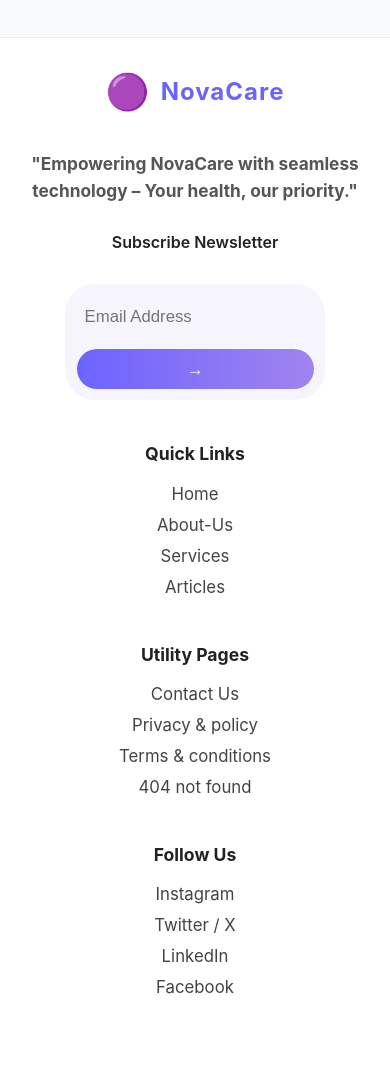
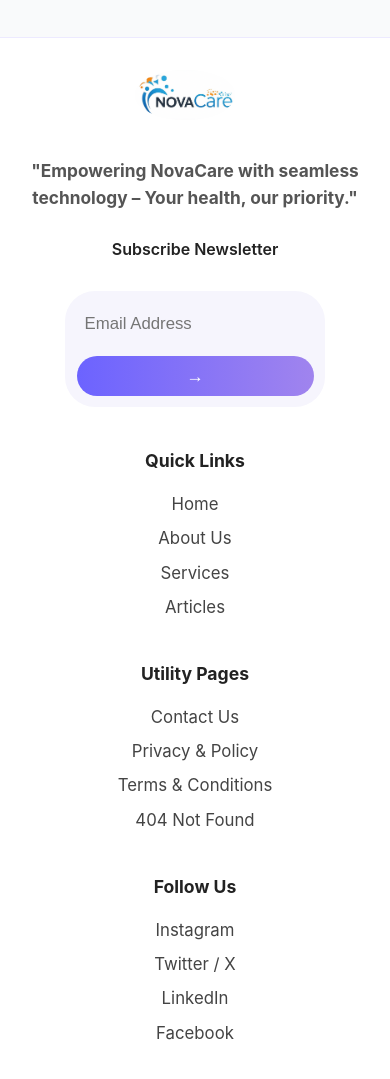
Before and after one commit to jyoti602/hospital-management-system, a React (Create React App) app: page / in a window 390 px wide. Shown: the part 3866-4945 px from the top of the page. Before the commit the page ends 4905 px from the top, so only its background shows below. Built offline with nearby package versions, Linux system fonts and the light colour scheme; no server answers.

Commit message:
fotter section responsive

```diff
--- a/src/pages/Home/TestimonialsSection.css
+++ b/src/pages/Home/TestimonialsSection.css
@@ -40,6 +40,7 @@
   flex-direction: column;
   align-items: center;
   transition: box-shadow 0.2s, transform 0.2s;
+
 }
 
 .testimonial-card:hover {
@@ -111,7 +112,7 @@
 /* Responsive Styles */
 @media (max-width: 900px) {
   .testimonials-cards-row {
-    gap: 1.5rem;
+    gap: 10px;
     align-items: center;
   }
 
--- a/src/parts/Footer/Footer.css
+++ b/src/parts/Footer/Footer.css
@@ -19,6 +19,7 @@
   flex-direction: column;
   gap: 1.2rem;
 }
+
 .footer-logo-row {
   display: flex;
   align-items: center;
@@ -27,26 +28,35 @@
   font-weight: 700;
   color: #6c63ff;
 }
-.footer-logo-icon {
-  font-size: 2.2rem;
+
+.footer-logo-img {
+  height: 40px;
+  width: 40px;
+  object-fit: cover;
+  border-radius: 50%;
+  margin-right: 8px;
 }
+
 .footer-logo-text {
   color: #6c63ff;
   font-size: 1.5rem;
   font-weight: 700;
   letter-spacing: 1px;
 }
+
 .footer-desc {
   color: #555;
   font-size: 1.08rem;
   line-height: 1.6;
   margin-bottom: 0.5rem;
 }
+
 .footer-newsletter-label {
   font-weight: 600;
   margin-bottom: 0.3rem;
   color: #222;
 }
+
 .footer-newsletter-form {
   display: flex;
   align-items: center;
@@ -56,6 +66,7 @@
   max-width: 320px;
   margin-top: 0.2rem;
 }
+
 .footer-newsletter-input {
   border: none;
   background: transparent;
@@ -65,6 +76,7 @@
   flex: 1 1 0;
   padding: 0.7rem 0;
 }
+
 .footer-newsletter-btn {
   background: linear-gradient(90deg, #6c63ff 0%, #a084ee 100%);
   color: #fff;
@@ -81,6 +93,7 @@
   margin-left: 0.5rem;
   transition: background 0.2s, transform 0.2s;
 }
+
 .footer-newsletter-btn:hover {
   background: linear-gradient(90deg, #a084ee 0%, #6c63ff 100%);
   transform: translateY(-2px);
@@ -91,62 +104,81 @@
   flex-direction: column;
   gap: 0.5rem;
 }
+
 .footer-links-title {
   font-weight: 700;
   color: #222;
   font-size: 1.1rem;
   margin-bottom: 0.7rem;
 }
-.footer-links-col a {
+
+/* Use this class when replacing <a> with <span> in Footer.js */
+.footer-link {
+  cursor: pointer;
   color: #444;
+  font-size: 1.05rem;
   text-decoration: none;
-  font-size: 1.05rem;
+  display: block;
+  margin: 0.2rem 0;
   transition: color 0.2s;
-  margin-bottom: 0.2rem;
 }
-.footer-links-col a:hover {
+
+.footer-link:hover {
   color: #6c63ff;
   text-decoration: underline;
 }
 
+/* Responsive Styles */
 @media (max-width: 900px) {
   .footer-grid {
     grid-template-columns: 1fr 1fr;
     gap: 2rem;
     padding: 0 2rem;
   }
+
+  .footer-brand-col,
+  .footer-links-col {
+    margin-bottom: 1.2rem;
+  }
 }
+
 @media (max-width: 600px) {
   .footer-section {
     padding: 2rem 0 1.2rem 0;
   }
+
   .footer-grid {
     grid-template-columns: 1fr;
     gap: 1.5rem;
     padding: 0 1.2rem;
   }
+
   .footer-brand-col {
     align-items: center;
     text-align: center;
     margin-bottom: 1.2rem;
   }
+
   .footer-logo-row {
     justify-content: center;
     width: 100%;
   }
+
   .footer-newsletter-form {
     flex-direction: column;
     align-items: stretch;
-    padding: 0.7rem 0.7rem 0.7rem 0.7rem;
+    padding: 0.7rem;
     max-width: 100%;
     margin: 0.5rem auto 0 auto;
   }
+
   .footer-newsletter-input {
     width: 100%;
     padding: 0.7rem 0.5rem;
     margin-bottom: 0.7rem;
     font-size: 1.05rem;
   }
+
   .footer-newsletter-btn {
     width: 100%;
     border-radius: 25px;
@@ -155,17 +187,17 @@
     height: 40px;
     justify-content: center;
   }
+
   .footer-links-col {
     align-items: center;
     text-align: center;
     margin-bottom: 1.2rem;
   }
 }
-
-/* Add bottom margin to each column for spacing on mobile/tablet */
-@media (max-width: 900px) {
-  .footer-brand-col,
-  .footer-links-col {
-    margin-bottom: 1.2rem;
-  }
+.footer-logo-img {
+  height: 50px;
+  width: 100px;
+  object-fit: cover;
+  border-radius: 50%;
+  margin-right: 8px;
 }
--- a/src/parts/Footer/Footer.js
+++ b/src/parts/Footer/Footer.js
@@ -1,18 +1,21 @@
 import React from 'react';
 import './Footer.css';
+import { useNavigate } from 'react-router-dom';
 
 const Footer = () => {
+  const navigate = useNavigate();
+
   return (
     <footer className="footer-section">
       <div className="footer-grid">
         {/* Logo and Newsletter */}
         <div className="footer-brand-col">
           <div className="footer-logo-row">
-            <span className="footer-logo-icon">🟣</span>
-            <span className="footer-logo-text">NovaCare</span>
+            <img src="/images/company_logo.jpg" alt="NovaCare Logo" className="footer-logo-img" />
+            <span className="footer-logo-text"></span>
           </div>
           <p className="footer-desc">
-           "Empowering NovaCare with seamless technology – Your health, our priority."
+            "Empowering NovaCare with seamless technology – Your health, our priority."
           </p>
           <div className="footer-newsletter-label">Subscribe Newsletter</div>
           <form className="footer-newsletter-form">
@@ -20,29 +23,32 @@ const Footer = () => {
             <button type="submit" className="footer-newsletter-btn">→</button>
           </form>
         </div>
+
         {/* Quick Links */}
         <div className="footer-links-col">
           <div className="footer-links-title">Quick Links</div>
-          <a href="home">Home</a>
-          <a href="about-Us-Section">About-Us</a>
-          <a href="Service-Cards-Section">Services</a>
-          <a href="testimonials-Section">Articles</a>
+          <span onClick={() => navigate('/home')} className="footer-link">Home</span>
+          <span onClick={() => navigate('/about-Us-Section')} className="footer-link">About Us</span>
+          <span onClick={() => navigate('/Service-Cards-Section')} className="footer-link">Services</span>
+          <span onClick={() => navigate('/testimonials-Section')} className="footer-link">Articles</span>
         </div>
+
         {/* Utility Pages */}
         <div className="footer-links-col">
           <div className="footer-links-title">Utility Pages</div>
-          <a href="contact">Contact Us</a>
-          <a href="#">Privacy & policy</a>
-          <a href="#">Terms & conditions</a>
-          <a href="#">404 not found</a>
+          <span onClick={() => navigate('/contact')} className="footer-link">Contact Us</span>
+          <span onClick={() => navigate('/privacy-policy')} className="footer-link">Privacy & Policy</span>
+          <span onClick={() => navigate('/terms-conditions')} className="footer-link">Terms & Conditions</span>
+          <span onClick={() => navigate('/not-found')} className="footer-link">404 Not Found</span>
         </div>
+
         {/* Follow Us */}
         <div className="footer-links-col">
           <div className="footer-links-title">Follow Us</div>
-          <a href="#">Instagram</a>
-          <a href="#">Twitter / X</a>
-          <a href="#">LinkedIn</a>
-          <a href="#">Facebook</a>
+          <span onClick={() => window.open('https://instagram.com', '_blank')} className="footer-link">Instagram</span>
+          <span onClick={() => window.open('https://twitter.com', '_blank')} className="footer-link">Twitter / X</span>
+          <span onClick={() => window.open('https://linkedin.com', '_blank')} className="footer-link">LinkedIn</span>
+          <span onClick={() => window.open('https://facebook.com', '_blank')} className="footer-link">Facebook</span>
         </div>
       </div>
     </footer>
```
